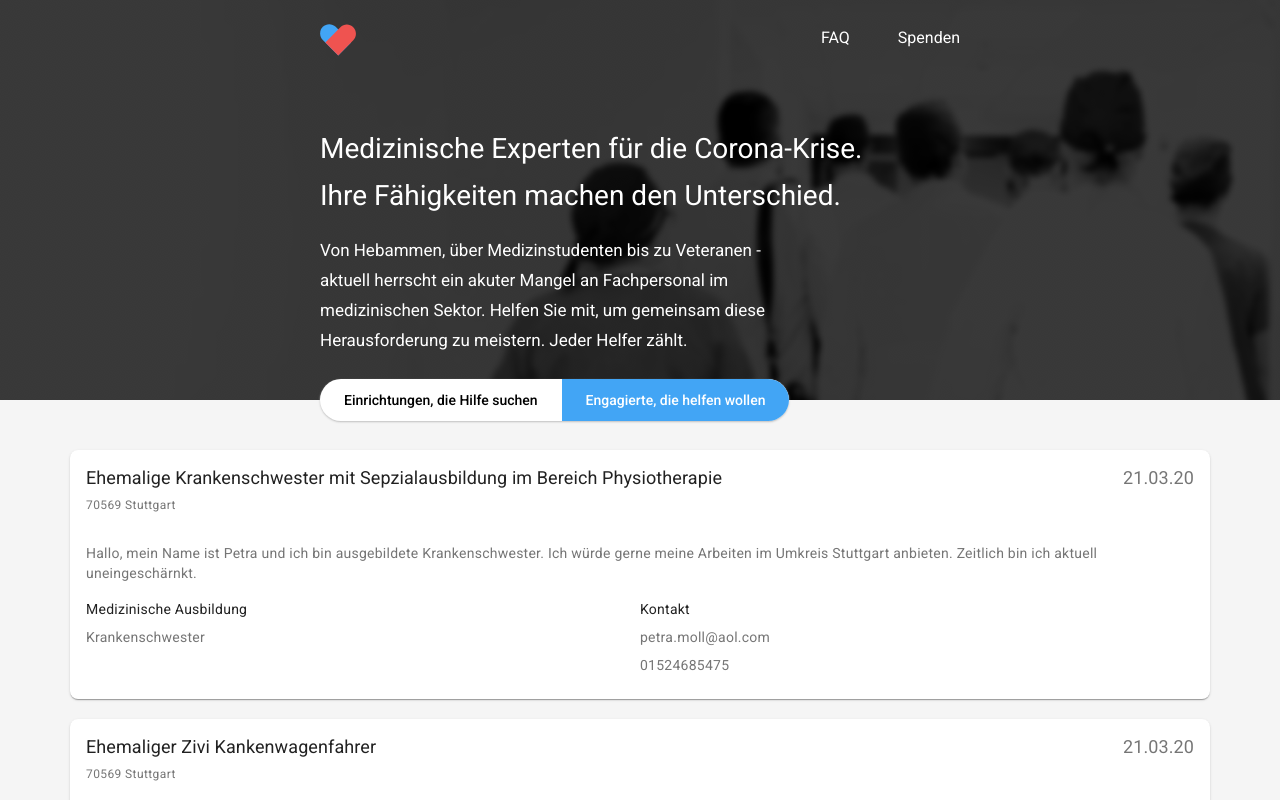
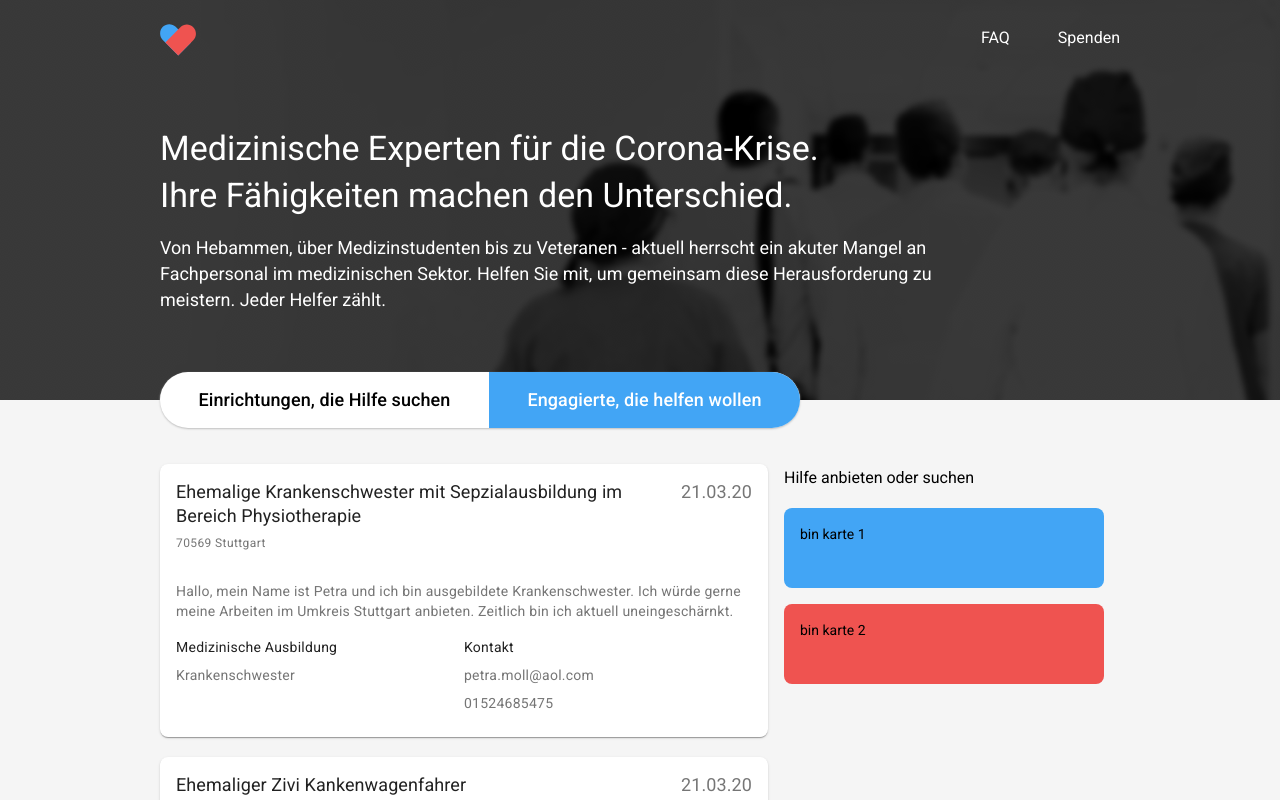
Before and after one commit to pirminrehm/helden-in-weiss, an Angular app: page / in a window 1280 px wide. Shown: the top 800 px of the page. Built offline with nearby package versions, Linux system fonts and the light colour scheme.

Commit message:
enhance general basic site layout

```diff
--- a/apps/helper-app/src/app/app.component.html
+++ b/apps/helper-app/src/app/app.component.html
@@ -38,7 +38,11 @@
       >
       </wir-vs-virus-volunteer-card>
     </div>
-    <div class="actions"></div>
+    <div class="actions">
+      <h3>Hilfe anbieten oder suchen</h3>
+      <div class="action-card">bin karte 1</div>
+      <div class="action-card">bin karte 2</div>
+    </div>
   </div>
 </div>
 
--- a/apps/helper-app/src/app/app.component.scss
+++ b/apps/helper-app/src/app/app.component.scss
@@ -1,3 +1,5 @@
+@import 'variables';
+
 .hero-card {
   width: 100%;
   position: relative;
@@ -6,6 +8,8 @@
   background-position: center;
   background-repeat: no-repeat;
   background-color: #373737;
+  display: flex;
+  justify-content: center;
 
   .nav-bar {
     margin-top: 1.5rem;
@@ -32,11 +36,11 @@
 
   .title {
     color: white;
-    font-size: 28px;
+    font-size: 34px;
     line-height: 47px;
     margin-top: 4rem;
 
-    @media (max-width: 550px) {
+    @media (max-width: $breakpoint-md) {
       font-size: 25px;
       line-height: 34px;
     }
@@ -45,11 +49,11 @@
   .sub-title {
     color: white;
     margin-top: 1rem;
-    font-size: 17px;
-    line-height: 30px;
+    font-size: 18px;
+    line-height: 26px;
     width: calc(100% - 10rem);
 
-    @media (max-width: 550px) {
+    @media (max-width: $breakpoint-xs) {
       font-size: 14px;
       line-height: 21px;
       width: 100%;
@@ -58,23 +62,38 @@
 
   .search-help-toggle {
     position: absolute;
-    bottom: -21px;
+    height: 56px;
+    width: 8 * $grid-col-width;
+    bottom: -28px;
     background: white;
     overflow: hidden;
     border-radius: 500px;
-    box-shadow: 0px 1px 2px 0px #bfbfbf;
+    box-shadow: $shadow-1;
+    font-size: 18px;
+    letter-spacing: 0.1px;
+    display: flex;
+    justify-content: stretch;
+    line-height: 56px;
 
-    @media (max-width: 550px) {
+    @media (max-width: $breakpoint-md) {
+      width: 500px;
+      font-size: 14px;
+      height: 42px;
+      line-height: 42px;
+    }
+
+    @media (max-width: $breakpoint-xs) {
       display: none;
     }
 
     a {
+      text-align: center;
+      flex-grow: 1;
       font-weight: 500;
-      padding: 11px 1.5rem;
       display: inline-block;
 
       &.active {
-        background-color: rgb(66, 165, 245);
+        background-color: $primary;
         color: white;
       }
     }
@@ -82,26 +101,53 @@
 }
 
 .content-center {
-  width: 50%;
-  margin: 0 auto;
+  width: 960px;
+  margin: 0 32px;
 
-  @media (max-width: 1100px) {
-    width: 90%;
+  @media (max-width: $breakpoint-xl) {
+    width: 100%;
   }
 }
 
 // boostrap breakpoints
-// 540px 720px 960px 1140px
+// $breakpoint-xs 720px 960px 1140px
 
 .container {
   display: flex;
   justify-content: center;
-  padding-top: 30px;
+  padding: 32px;
 
   .content-area {
-    max-width: 1140px;
     width: 100%;
-    margin: 20px;
+    max-width: 960px;
     display: flex;
+    margin-top: 32px;
+
+    .card-list {
+      max-width: 8 * $grid-col-width;
+      width: 100%;
+
+      @media (max-width: $breakpoint-md) {
+        max-width: 100%;
+      }
+    }
+
+    .actions {
+      max-width: 4 * $grid-col-width;
+      width: 100%;
+      margin: 0 16px;
+
+      .action-card {
+        height: 80px;
+        margin: 16px 0;
+        border-radius: $border-radius;
+        padding: $basic-spacer * 2;
+        background-color: $primary;
+
+        &:last-child {
+          background-color: $secondary;
+        }
+      }
+    }
   }
 }
--- a/apps/helper-app/src/services/volunteer.service.ts
+++ b/apps/helper-app/src/services/volunteer.service.ts
@@ -10,7 +10,7 @@ export class VolunteerService {
   constructor() {}
 
   // todo Volunteer rückgabe wert
-  public getAll(): Observable<any> {
+  public getAll(): Observable<Volunteer[]> {
     return of([
       {
         name: 'Lang',
--- a/apps/helper-app/src/styles/index.scss
+++ b/apps/helper-app/src/styles/index.scss
@@ -11,3 +11,7 @@ body {
   margin: 0;
   font-family: Roboto, 'Helvetica Neue', sans-serif;
 }
+
+* {
+  box-sizing: border-box;
+}
--- a/apps/helper-app/src/styles/variables.scss
+++ b/apps/helper-app/src/styles/variables.scss
@@ -1 +1,16 @@
 $font-subdude: rgba(0, 0, 0, 0.54);
+
+$shadow-1: 0px 1px 2px 0px #bfbfbf;
+
+$breakpoint-xs: 540px;
+$breakpoint-md: 720px;
+$breakpoint-lg: 960px;
+$breakpoint-xl: 1140px;
+
+$grid-col-width: 80px;
+
+$border-radius: 8px;
+$basic-spacer: 8px;
+
+$primary: #42a5f5;
+$secondary: #ef5350;
```
